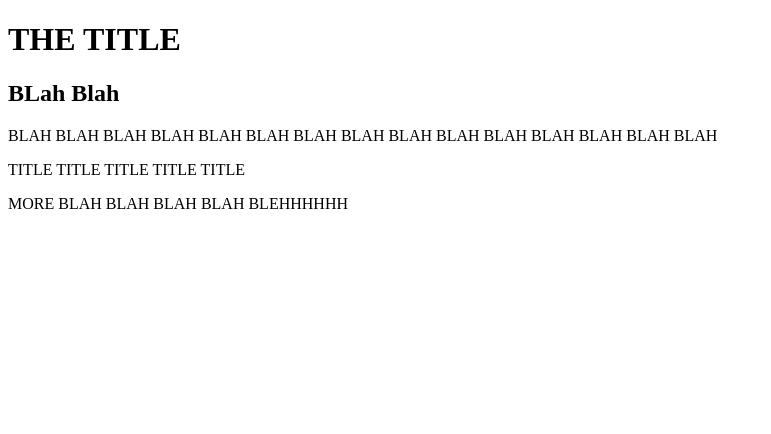
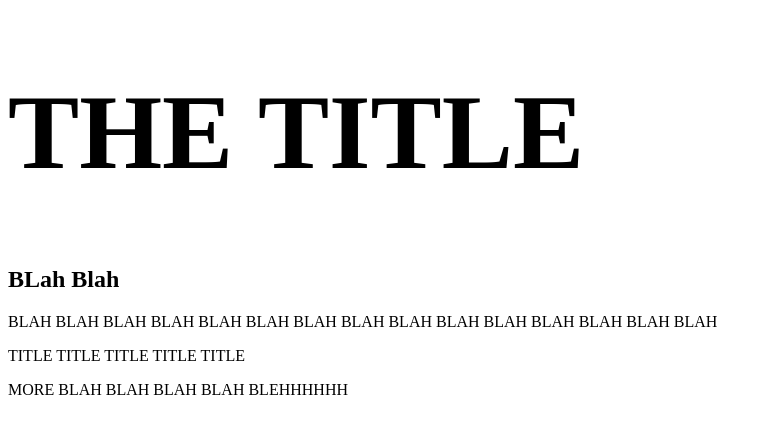
Before and after one commit to gabrielmckinnon/HTML101, a website: page index.html in a window 1280 px wide. Shown: the whole page, without its empty margins (0-771 px from the left). Drawn offline with Linux system fonts and the light colour scheme.

Commit message:
Changed font size

```diff
--- a/index.html
+++ b/index.html
@@ -1,5 +1,10 @@
 <!DOCTYPE html>
 <html>
+  <style>
+    h1 {
+      font-size: 80pt;
+    }
+  </style>
   <head>
     <title>THE TITLE</title>
   </head>
```
